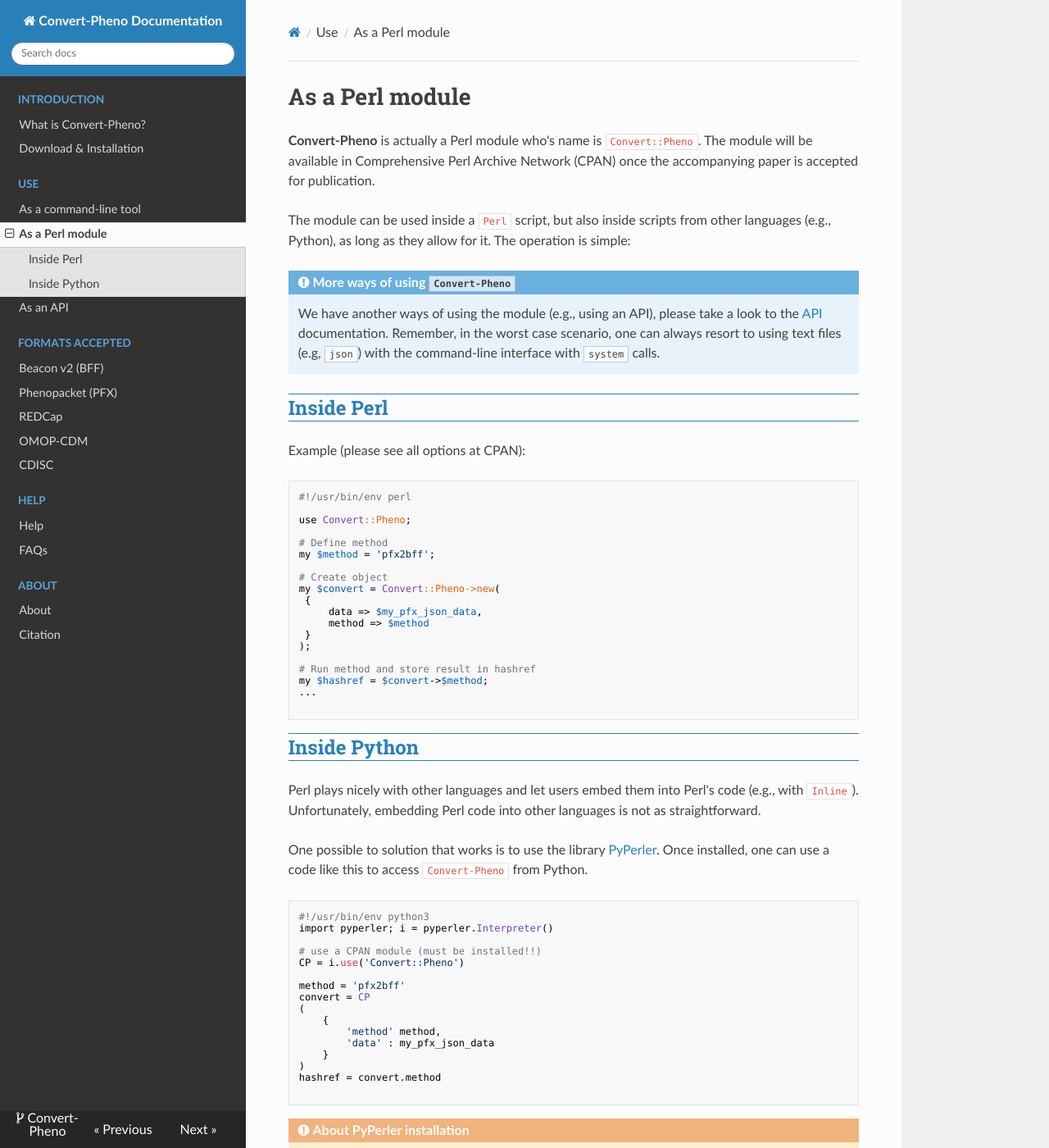
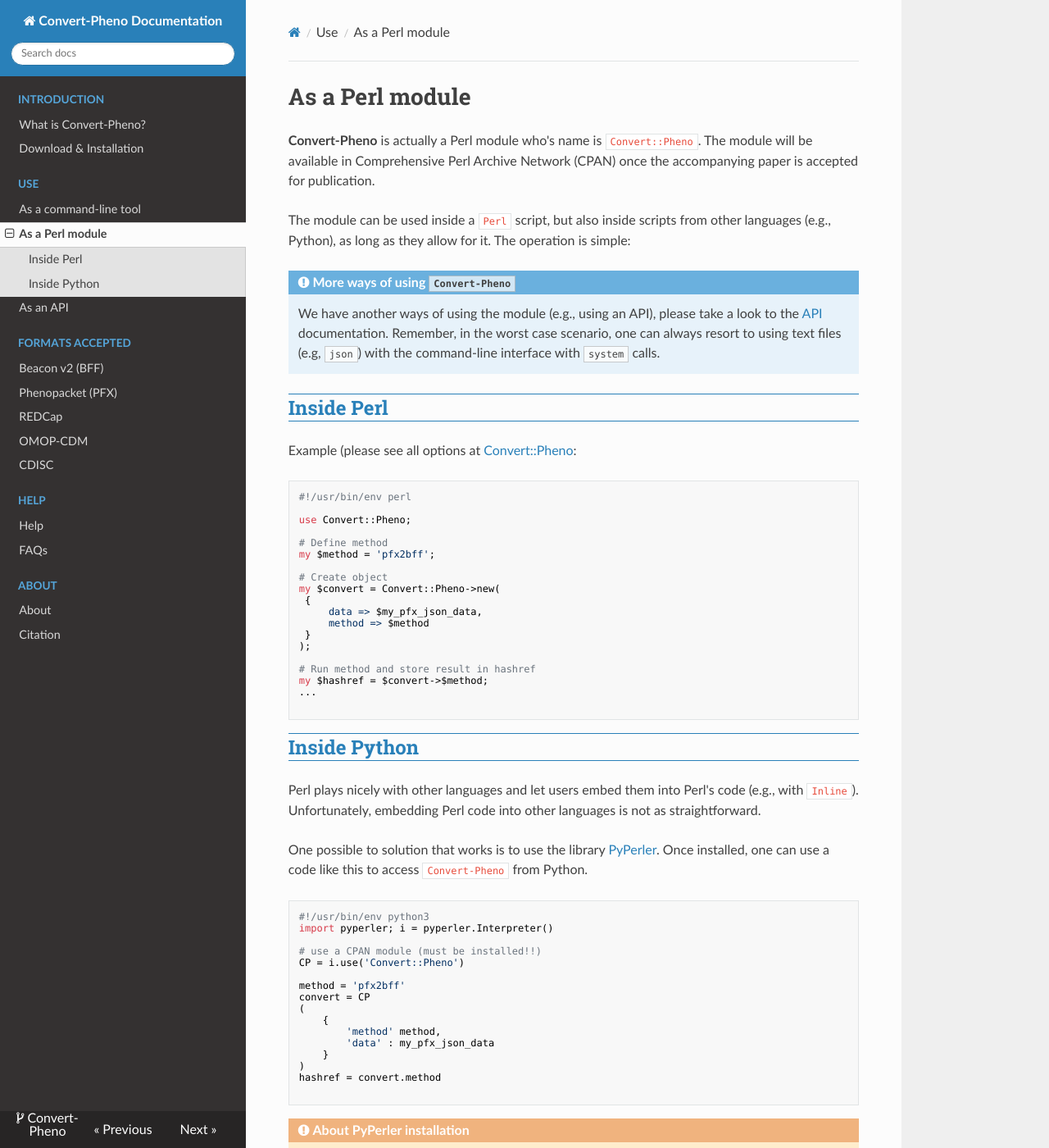
Before and after one commit to CNAG-Biomedical-Informatics/convert-pheno, an MkDocs documentation site: the page built from docs/use-as-a-perl-module.md, in a window 1280 px wide and 1400 px high. Shown: the whole window at 82% size. Built offline with MkDocs 1.6.1, drawn with Linux system fonts in a browser that asks for light colours; nearby versions of some CDN libraries.

Commit message:
Source commit

````diff
--- a/docs/use-as-a-perl-module.md
+++ b/docs/use-as-a-perl-module.md
@@ -11,8 +11,8 @@
 
 ## Inside Perl
 
-Example (please see all options at CPAN):
-```
+Example (please see all options at [Convert::Pheno](https://metacpan.org/pod/Convert%3A%3APheno):
+```Perl
 #!/usr/bin/env perl
 
 use Convert::Pheno;
@@ -39,7 +39,7 @@
 
 One possible to solution that works is to use the library [PyPerler](https://github.com/tkluck/pyperler). Once installed, one can use a code like this to access `Convert-Pheno` from Python.
 
-```
+```Python
 #!/usr/bin/env python3
 import pyperler; i = pyperler.Interpreter()
 
````
Also changed, not shown: docs/use-as-an-api.md (+2 -2 lines).
